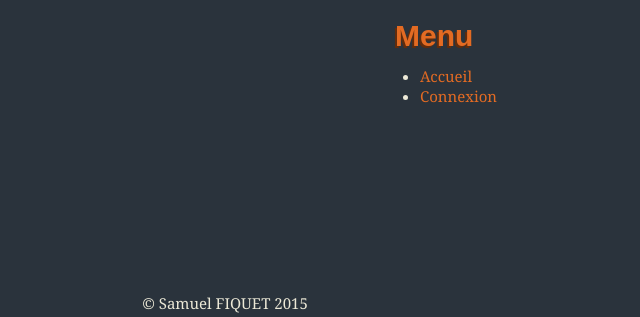
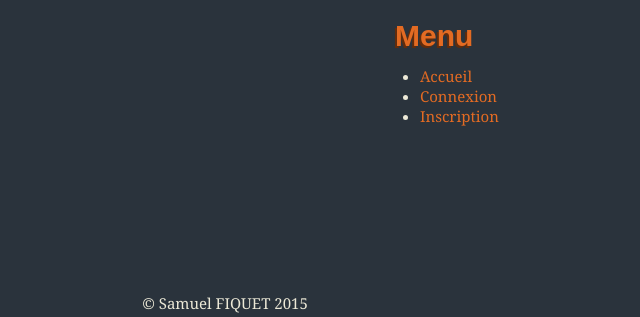
Before and after one commit to FiquetSamuel/blogiut, a PHP site: page /index.php in a window 1280 px wide. Shown: the part 147-464 px from the top of the page, without its empty margins (415-1055 px from the left). Run offline with PHP 8.4, Linux system fonts and the light colour scheme; data that the repository does not hold is empty.

Commit message:
Ajout d'un lien vers l'inscription dans le menu. Il n'est affiché que si l'utilisateur n'est pas connecté.

```diff
--- a/includes/footer.inc.php
+++ b/includes/footer.inc.php
@@ -11,6 +11,7 @@
 									  <li><a href="deconnexion.php">Déconnexion</a></li>';
 							}else{
 								echo '<li><a href="connexion.php">Connexion</a></li>';
+								echo '<li><a href="inscription.php">Inscription</a></li>';
 							}
 						?>
 					</ul>
```
